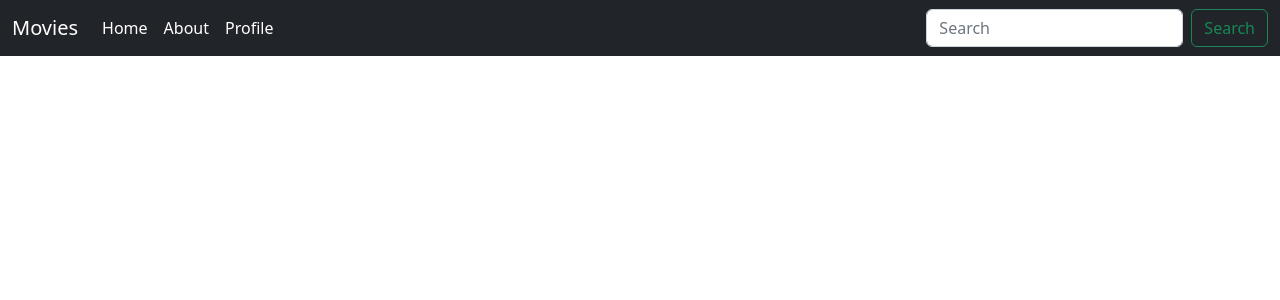
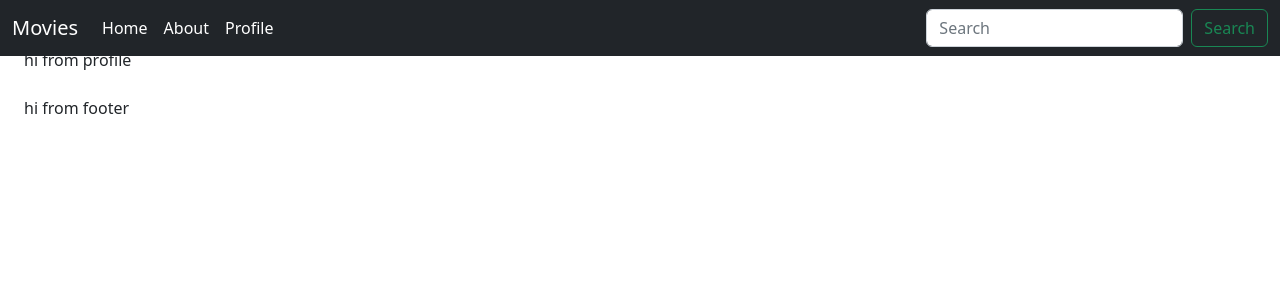
Before and after one commit to Mohamedyousef44/VueJS-labs, a Vue app: page /profile in a window 1280 px wide. Shown: the top 300 px of the page. Built offline with nearby package versions, Linux system fonts and the light colour scheme.

Commit message:
create profile component

```diff
--- /dev/null
+++ b/src/components/props/lab2/ProfileComponent.vue
@@ -0,0 +1,13 @@
+<template>
+    <div class="container-fluid mt-4 py-4">
+        hi from profile
+    </div>
+</template>
+<script>
+export default {
+
+}
+</script>
+<style>
+
+</style>
--- a/src/main.js
+++ b/src/main.js
@@ -4,6 +4,7 @@
 import { createWebHistory,createRouter } from 'vue-router';
 import HomeComponent from './components/props/lab2/HomeComponent.vue'
 import AboutComponent from './components/props/lab2/AboutComponent.vue'
+import ProfileComponent from './components/props/lab2/ProfileComponent.vue'
 import App from './App.vue'
 
 const routes = [
@@ -12,6 +13,9 @@
     },
     {
         path: '/about', component: AboutComponent
+    },
+    {
+        path: '/profile', component: ProfileComponent
     },
     // {
     //     path:'/:NotFound(.*)*',component:errorApp,meta:{hideNavbar:true}
```
